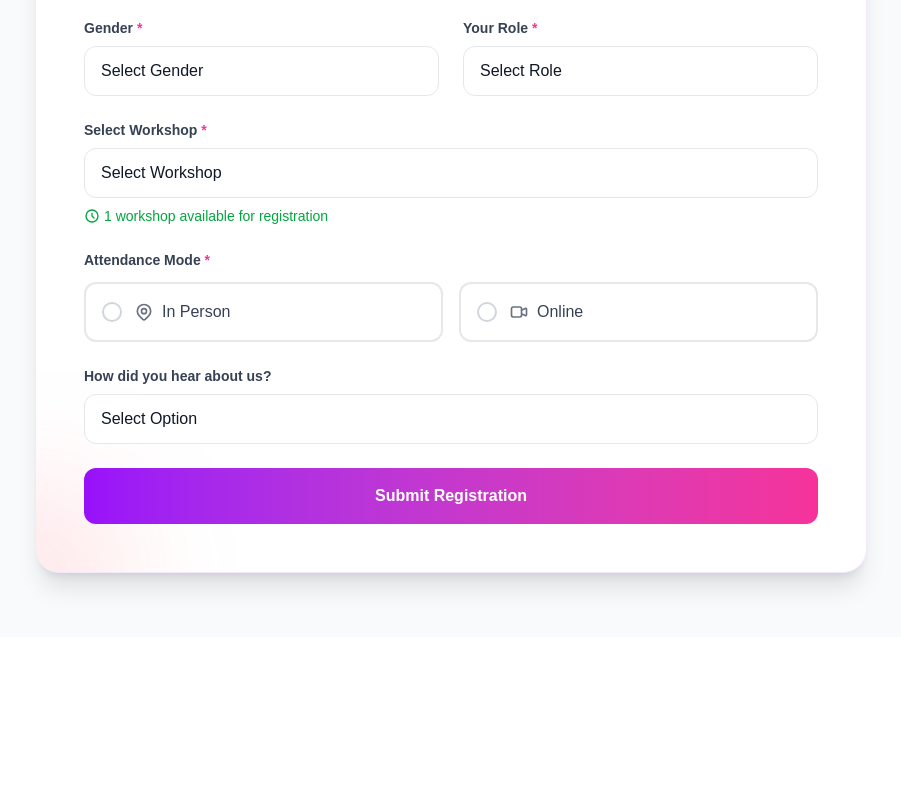
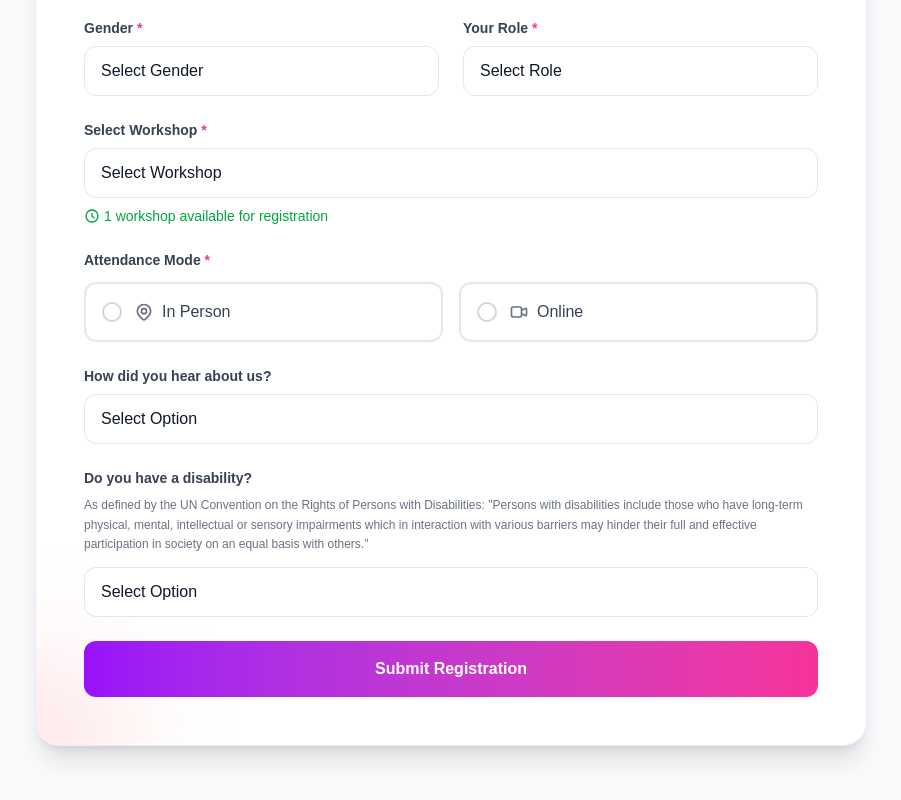
Before and after one commit to RasheedRashid/viram-website, a Next.js app: page /contact in a window 1280 px wide. Shown: the part 685-1485 px from the top of the page, without its empty margins (189-1090 px from the left). Before the commit the page ends 1322 px from the top, so only its background shows below. Built offline with nearby package versions, Linux system fonts and the light colour scheme.

Commit message:
Update page.tsx

```diff
--- a/app/contact/page.tsx
+++ b/app/contact/page.tsx
@@ -85,6 +85,7 @@ export default function ContactForm() {
     howDidYouHear: "",
     workshop: "",
     attendanceMode: "",
+    disability: "",
   });
 
   const [status, setStatus] = useState<{
@@ -157,6 +158,7 @@ export default function ContactForm() {
           howDidYouHear: "",
           workshop: "",
           attendanceMode: "",
+          disability: "",
         });
       } else {
         setStatus({
@@ -508,6 +510,28 @@ export default function ContactForm() {
               </select>
             </div>
 
+            {/* Disability Declaration */}
+            <div>
+              <label htmlFor="disability" className="block text-sm font-semibold text-gray-700 mb-2">
+                Do you have a disability?
+              </label>
+              <p className="text-xs text-gray-500 mb-3 leading-relaxed">
+                As defined by the UN Convention on the Rights of Persons with Disabilities: &quot;Persons with disabilities include those who have long-term physical, mental, intellectual or sensory impairments which in interaction with various barriers may hinder their full and effective participation in society on an equal basis with others.&quot;
+              </p>
+              <select
+                id="disability"
+                name="disability"
+                value={formData.disability}
+                onChange={handleChange}
+                className="w-full px-4 py-3 bg-white border border-gray-200 rounded-xl text-gray-900 focus:outline-none focus:border-purple-500 focus:ring-1 focus:ring-purple-500 transition appearance-none cursor-pointer"
+              >
+                <option value="" disabled>Select Option</option>
+                <option value="Yes">Yes</option>
+                <option value="No">No</option>
+                <option value="Prefer not to say">Prefer not to say</option>
+              </select>
+            </div>
+
             {/* Status Message */}
             {status.type !== "idle" && (
               <div
```
